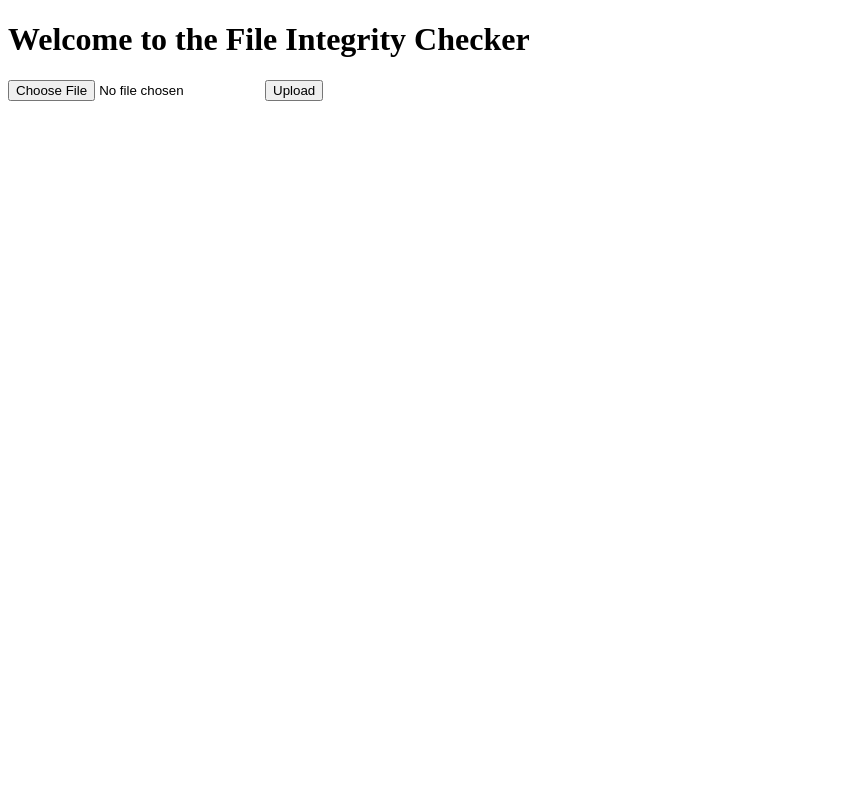
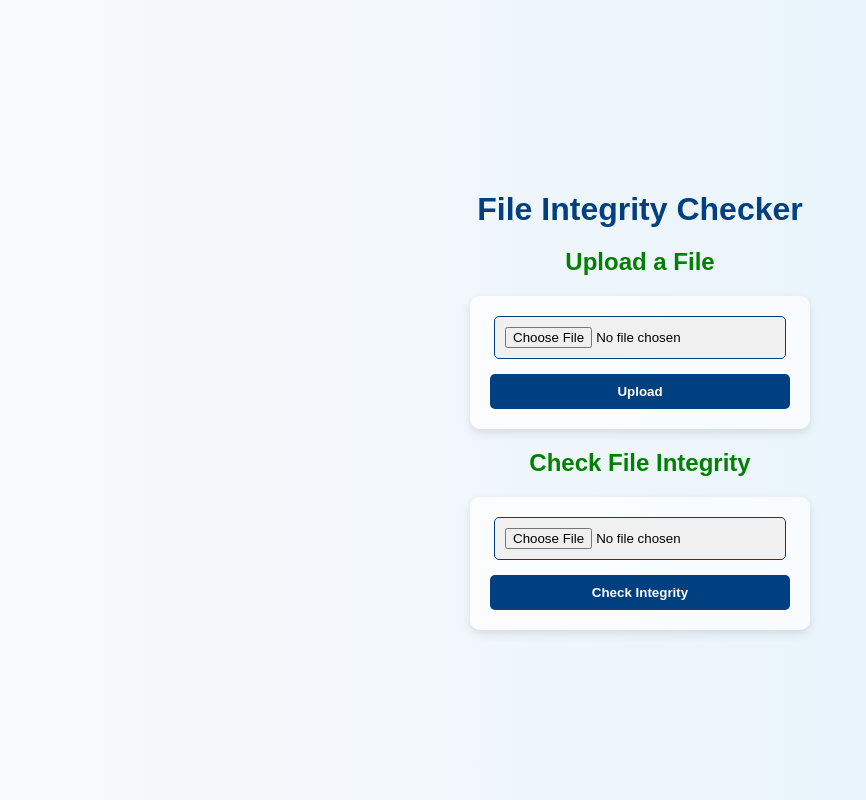
Before and after one commit to VaaniAgarwal/Python_File_Integrity_Checker, a Flask app: page / in a window 1280 px wide. Shown: the whole page, without its empty margins (0-866 px from the left). Run offline with Flask 3, Linux system fonts and the light colour scheme; some libraries are stand-ins or nearby versions.

Commit message:
Fixed UI issues, improved file hash function, and updated flash messages.

```diff
--- a/app.py
+++ b/app.py
@@ -1,24 +1,82 @@
 import os
+import psycopg2
+import hashlib
 from flask import Flask,render_template,request,redirect,url_for,flash
 app = Flask(__name__)
 app.config['UPLOAD_FOLDER'] = 'uploads/'
 app.secret_key='secret_key_of_the_person'
+DATABASE_URL="dbname=file_integrity_checker user=flask_user password=postgres host=localhost port=5432"
 if not os.path.exists(app.config['UPLOAD_FOLDER']):
     os.makedirs(app.config['UPLOAD_FOLDER'])
+def get_db_connection():
+    conn=psycopg2.connect(DATABASE_URL)
+    return conn
+def calculate_file_hash(file):
+    hashes = hashlib.sha256()
+    file.seek(0)
+    for chunk in iter(lambda: file.read(4096),b""):
+        hashes.update(chunk)
+    file.seek(0)
+    return hashes.hexdigest()
 @app.route('/')
 def home():
     return render_template('index.html')
 @app.route('/upload',methods=['POST'])
 def upload_file():
     if 'file' not in request.files:
-        flash('Oops! No file was selected. Please choose a file to upload.')
+        flash('Oops! No file was selected. Please choose a file to upload.',category='error')
         return redirect(url_for('home'))
     file = request.files['file']
     if file.filename=='':
-        flash('No file selected')
+        flash('No file selected',category='error')
         return redirect(url_for('home'))
+    file_hash = calculate_file_hash(file)
     file.save(os.path.join(app.config['UPLOAD_FOLDER'], file.filename))
-    flash('file uploaded successfully')
+    try:
+        conn=get_db_connection()
+        cur=conn.cursor()
+        cur.execute("SELECT file_hash FROM file_hashes WHERE filename = %s", (file.filename,))
+        existing_file = cur.fetchone()
+        if existing_file:
+            cur.execute("UPDATE file_hashes SET file_hash = %s, uploaded_at = CURRENT_TIMESTAMP WHERE filename = %s", (file_hash, file.filename))
+            flash('File already existed, hash updated.',category='info')
+        else:
+            cur.execute("INSERT INTO file_hashes (filename, file_hash) values (%s, %s)", (file.filename, file_hash))
+            flash('File uploaded and integrity check stored successfully.',category='success')
+        conn.commit()
+        cur.close()
+        conn.close()
+    except Exception as e:
+        flash(f'Error storing file hash: {str(e)}',category='error')
     return redirect(url_for('home'))
+@app.route('/check',methods=['POST'])
+def check_integrity():
+    if 'file' not in request.files:
+        flash('Please select a file to check.',category='error')
+        return redirect(url_for('home'))
+    file=request.files['file']
+    if file.filename=='':
+        flash('No file selected',category='error')
+        return redirect(url_for('home'))
+    file_hash = calculate_file_hash(file)
+    try:
+        conn=get_db_connection()
+        cur=conn.cursor()
+        cur.execute("SELECT file_hash from file_hashes WHERE filename = %s",(file.filename,))
+        result=cur.fetchone()
+        cur.close()
+        conn.close()
+        if result:
+            stored_hash=result[0]
+            if file_hash==stored_hash:
+                flash(f'Congrats!! File "{file.filename}" is unmodified.',category='success')
+            else:
+                flash(f'Danger!! File "{file.filename}" has been modified!',category='error')
+        else:
+            flash(f'No record found for "{file.filename}".',category='error')
+    except Exception as e:
+        flash(f'Error checking file integrity: {str(e)}',category='error')
+    return redirect(url_for('home'))
+
 if __name__ == '__main__':
     app.run(debug=True)
--- /dev/null
+++ b/static/styles.css
@@ -0,0 +1,82 @@
+body {
+    background: linear-gradient(to right, #f8f9fa, #e3f2fd);
+    color: black;
+    font-family: Arial, sans-serif;
+    text-align: center;
+    padding: 0;
+    margin: 0;
+    width: 100%;
+    height: 100vh;
+    display: flex;
+    align-items: center;
+    justify-content: center;
+}
+
+.container {
+    width: 100%;
+    max-width: 400px;
+}
+
+h1 {
+    color: #004080;
+    margin-bottom: 20px;
+}
+
+h2 {
+    color: #008000;
+    margin-top: 20px;
+}
+
+form {
+    background: rgba(255, 255, 255, 0.7);
+    box-shadow: 0px 4px 10px rgba(0, 0, 0, 0.1);
+    padding: 20px;
+    border-radius: 10px;
+    width: 100%;
+    max-width: 300px;
+    margin: 0 auto;
+    position: relative;
+}
+
+input[type="file"] {
+    background: #f0f0f0;
+    color: black;
+    border: 1px solid #004080;
+    padding: 10px;
+    border-radius: 5px;
+    width: 90%;
+}
+
+button {
+    background-color: #004080;
+    color: white;
+    font-weight: bold;
+    border: none;
+    padding: 10px 15px;
+    border-radius: 5px;
+    cursor: pointer;
+    transition: background 0.3s ease-in-out;
+    width: 100%;
+    margin-top: 15px;
+}
+
+button:hover {
+    background-color: #008000;
+    color: white;
+}
+
+.swal2-popup {
+    background: white !important;
+    color: black !important;
+    animation: none !important;
+}
+
+.swal2-confirm {
+    background: #004080 !important;
+    color: white !important;
+    font-weight: bold;
+}
+
+.swal2-confirm:hover {
+    background: #008000 !important;
+}
--- a/templates/index.html
+++ b/templates/index.html
@@ -1,22 +1,47 @@
 <!DOCTYPE html>
-<html>
-    <head>
-        <title>File Integrity Checker</title>
-    </head>
-    <body>
-        <h1>Welcome to the File Integrity Checker</h1>
-        {% with messages = get_flashed_messages() %}
+<html lang="en">
+<head>
+    <meta charset="UTF-8">
+    <meta name="viewport" content="width=device-width, initial-scale=1.0">
+    <title>File Integrity Checker</title>
+    <link rel="stylesheet" href="{{ url_for('static', filename='styles.css') }}">
+    <script src="https://cdn.jsdelivr.net/npm/sweetalert2@11"></script>
+</head>
+<body>
+    <div class="container">
+        <h1>File Integrity Checker</h1>
+        {% with messages = get_flashed_messages(with_categories=true) %}
             {% if messages %}
-                <ul>
-                    {% for message in messages %}
-                        <li>{{ message }}</li>
-                    {% endfor %}
-                </ul>
+                <div id="flash-messages" data-messages='{{ messages | tojson | safe }}'></div>
             {% endif %}
         {% endwith %}
-        <form action="{{ url_for('upload_file')}}" method="POST" enctype="multipart/form-data">
-            <input type="file" name="file">
+
+        <h2>Upload a File</h2>
+        <form action="{{ url_for('upload_file') }}" method="POST" enctype="multipart/form-data">
+            <input type="file" name="file" required>
             <button type="submit">Upload</button>
         </form>
-    </body>
+
+        <h2>Check File Integrity</h2>
+        <form action="{{ url_for('check_integrity') }}" method="POST" enctype="multipart/form-data">
+            <input type="file" name="file" required>
+            <button type="submit">Check Integrity</button>
+        </form>
+    </div>
+    <script>
+        window.onload = function() {
+            let flashData = document.getElementById("flash-messages");
+            if (flashData) {
+                let messages = JSON.parse(flashData.getAttribute("data-messages"));
+                messages.forEach(([category, message]) => {
+                    Swal.fire({
+                        text: message,
+                        icon: category === "success" ? "success" : "error",
+                        confirmButtonColor: "#004080"
+                    });
+                });
+            }
+        };
+    </script>
+</body>
 </html>
```
